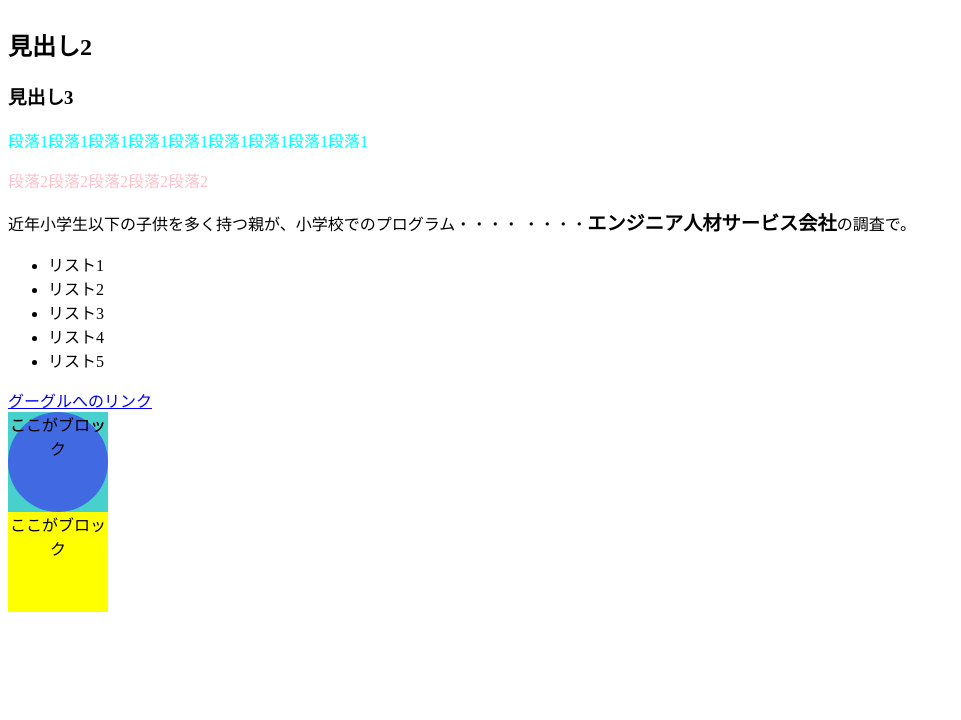
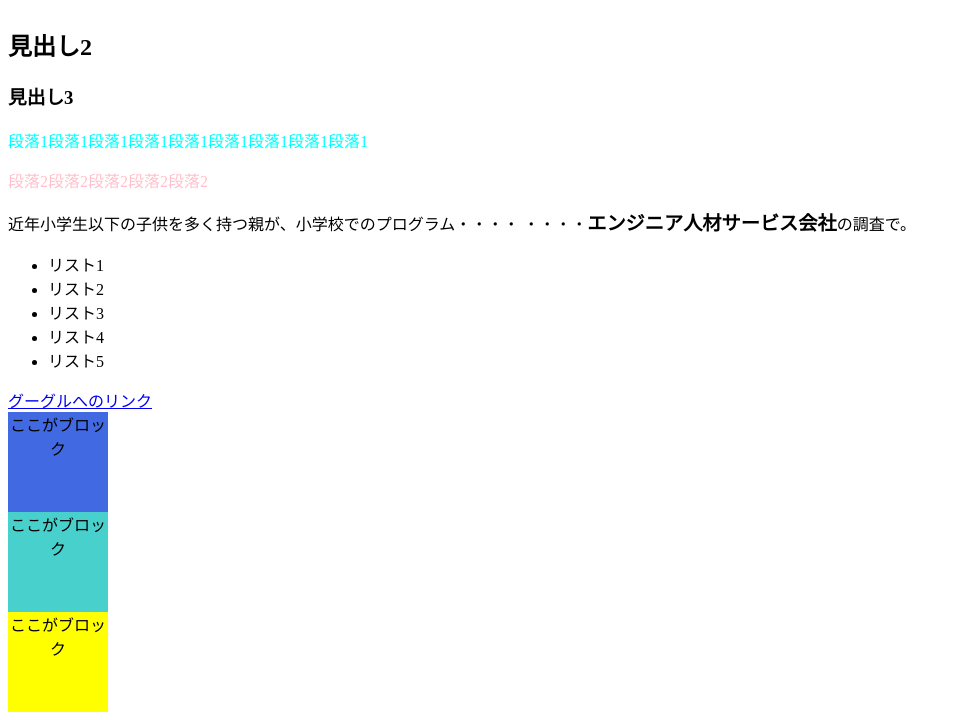
Before and after one commit to force-ueda/sample, a plain HTML site: page index.html in a window 1280 px wide. Shown: the part 158-878 px from the top of the page, without its empty margins (0-961 px from the left). Before the commit the page ends 800 px from the top, so only its background shows below. Drawn offline with Linux system fonts and the light colour scheme.

Commit message:
CSS 練習2

```diff
--- a/css/index.css
+++ b/css/index.css
@@ -18,12 +18,7 @@ div.box1{
   width: 100px;
   background-color: royalblue;
   text-align: center;
-  border-radius: 50% 50% 50% 50%;
-  position: absolute;
-  left: ;
-  top: ;
 }
-
 div.box2{
   height: 100px;
   width: 100px;
```
